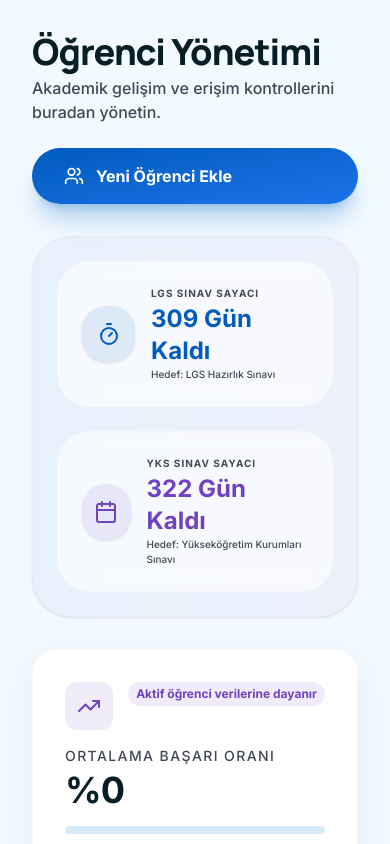
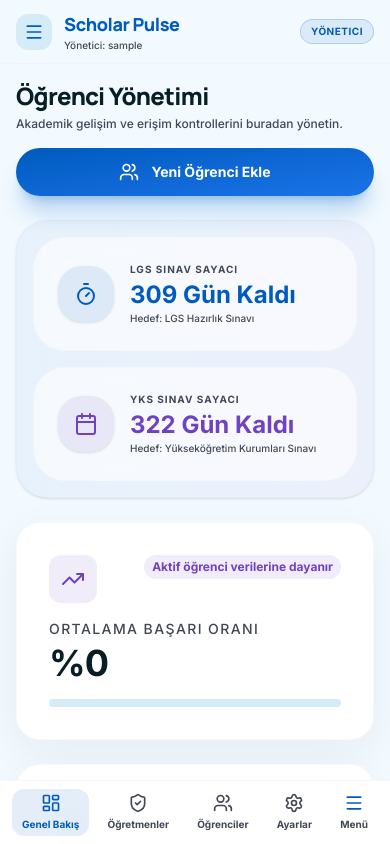
Before and after one commit to kazgun55-crypto/kar-nca--akademi, a React (Vite) app: page / in a window 390 px wide. Shown: the top 844 px of the page. Built offline with nearby package versions, Linux system fonts and the light colour scheme; no server answers; sample sign-in values are in the browser's storage.

Commit message:
feat(layout): implement responsive mobile-first navigation
Add mobile navigation support, including a drawer and bottom navigation, and refine responsive spacing across dashboard and portal pages.

```diff
--- a/src/components/Layout.tsx
+++ b/src/components/Layout.tsx
@@ -1,15 +1,130 @@
-import React from 'react';
+import React, { useState } from 'react';
 import { Sidebar } from './Sidebar';
-import { TopBar } from './TopBar';
+import { Menu, X, LayoutDashboard, Users, UserCircle, ClipboardCheck, BarChart3, Settings, ShieldCheck, BookOpen } from 'lucide-react';
+import { NavLink } from 'react-router-dom';
+import { motion, AnimatePresence } from 'motion/react';
+import { cn } from '@/src/lib/utils';
 
 export function Layout({ children }: { children: React.ReactNode }) {
+  const [isDrawerOpen, setIsDrawerOpen] = useState(false);
+  const userRole = localStorage.getItem('userRole') || 'student';
+  const currentUserName = localStorage.getItem('currentUserName') || 'Kullanıcı';
+
+  // Bottom Nav items depending on role
+  const getBottomNavItems = () => {
+    if (userRole === 'admin') {
+      return [
+        { icon: LayoutDashboard, label: 'Genel Bakış', path: '/' },
+        { icon: ShieldCheck, label: 'Öğretmenler', path: '/teachers' },
+        { icon: Users, label: 'Öğrenciler', path: '/students' },
+        { icon: Settings, label: 'Ayarlar', path: '/settings' },
+      ];
+    } else if (userRole === 'teacher') {
+      return [
+        { icon: Users, label: 'Öğrencilerim', path: '/my-students' },
+        { icon: Settings, label: 'Ayarlar', path: '/settings' },
+      ];
+    } else {
+      return [
+        { icon: UserCircle, label: 'Portal', path: '/portal' },
+        { icon: ClipboardCheck, label: 'Deneme Gir', path: '/enter-trial' },
+        { icon: BarChart3, label: 'Analiz', path: '/analytics' },
+        { icon: BookOpen, label: 'Ödevler', path: '/assignments' },
+      ];
+    }
+  };
+
+  const bottomItems = getBottomNavItems();
+
   return (
     <div className="flex min-h-screen bg-surface">
+      {/* Desktop Sticky Sidebar */}
       <Sidebar />
+
       <div className="flex-grow flex flex-col min-w-0">
-        <main className="p-8 space-y-8 max-w-7xl mx-auto w-full">
+        {/* Mobile Top Header (Sticky) */}
+        <header className="md:hidden sticky top-0 z-30 bg-surface/90 backdrop-blur-md border-b border-outline-variant/10 px-4 h-16 flex items-center justify-between">
+          <div className="flex items-center gap-3">
+            <button
+              onClick={() => setIsDrawerOpen(true)}
+              className="p-2 rounded-xl bg-surface-container-high text-on-surface hover:bg-surface-container-highest transition-colors flex items-center justify-center"
+              aria-label="Menüyü Aç"
+            >
+              <Menu className="w-5 h-5 text-primary" />
+            </button>
+            <div>
+              <h2 className="font-manrope font-extrabold text-primary text-lg tracking-tight">Scholar Pulse</h2>
+              <p className="text-[10px] text-on-surface-variant font-medium">
+                {userRole === 'admin' ? 'Yönetici' : userRole === 'teacher' ? 'Öğretmen' : 'Öğrenci'}: {currentUserName}
+              </p>
+            </div>
+          </div>
+
+          <div className="flex items-center gap-2">
+            <span className="text-[10px] font-black uppercase tracking-wider px-2.5 py-1 rounded-full bg-primary/10 text-primary border border-primary/20">
+              {userRole === 'admin' ? 'Yönetici' : userRole === 'teacher' ? 'Öğretmen' : 'Öğrenci'}
+            </span>
+          </div>
+        </header>
+
+        {/* Mobile Drawer Slide-Over Modal */}
+        <AnimatePresence>
+          {isDrawerOpen && (
+            <div className="fixed inset-0 z-50 md:hidden flex">
+              {/* Backdrop */}
+              <motion.div
+                initial={{ opacity: 0 }}
+                animate={{ opacity: 1 }}
+                exit={{ opacity: 0 }}
+                onClick={() => setIsDrawerOpen(false)}
+                className="fixed inset-0 bg-black/40 backdrop-blur-sm"
+              />
+
+              {/* Drawer Content */}
+              <motion.div
+                initial={{ x: '-100%' }}
+                animate={{ x: 0 }}
+                exit={{ x: '-100%' }}
+                transition={{ type: 'spring', damping: 25, stiffness: 300 }}
+                className="relative w-4/5 max-w-xs h-full z-10 shadow-2xl"
+              >
+                <Sidebar isMobile={true} onClose={() => setIsDrawerOpen(false)} />
+              </motion.div>
+            </div>
+          )}
+        </AnimatePresence>
+
+        {/* Main Content Area */}
+        <main className="p-4 sm:p-6 md:p-8 pb-28 md:pb-8 space-y-6 md:space-y-8 max-w-7xl mx-auto w-full min-w-0 overflow-x-hidden">
           {children}
         </main>
+
+        {/* Mobile Bottom Navigation Bar (Fixed at bottom) */}
+        <nav className="md:hidden fixed bottom-0 left-0 right-0 z-30 bg-white/95 backdrop-blur-md border-t border-outline-variant/15 px-2 py-2 flex items-center justify-around shadow-lg">
+          {bottomItems.map((item) => (
+            <NavLink
+              key={item.path}
+              to={item.path}
+              className={({ isActive }) => cn(
+                "flex flex-col items-center justify-center py-1 px-2.5 rounded-xl transition-all gap-1 text-[10px] font-bold",
+                isActive
+                  ? "text-primary bg-primary/10 font-extrabold"
+                  : "text-on-surface-variant hover:text-on-surface"
+              )}
+            >
+              <item.icon className="w-5 h-5" />
+              <span>{item.label}</span>
+            </NavLink>
+          ))}
+          <button
+            type="button"
+            onClick={() => setIsDrawerOpen(true)}
+            className="flex flex-col items-center justify-center py-1 px-2.5 rounded-xl transition-all gap-1 text-[10px] font-bold text-on-surface-variant hover:text-on-surface"
+          >
+            <Menu className="w-5 h-5 text-primary" />
+            <span>Menü</span>
+          </button>
+        </nav>
       </div>
     </div>
   );
--- a/src/components/Sidebar.tsx
+++ b/src/components/Sidebar.tsx
@@ -31,7 +31,12 @@ const navItems = [
   { icon: Settings, label: 'Ayarlar', path: '/settings', roles: ['admin', 'teacher', 'student'] },
 ];
 
-export function Sidebar() {
+interface SidebarProps {
+  isMobile?: boolean;
+  onClose?: () => void;
+}
+
+export function Sidebar({ isMobile = false, onClose }: SidebarProps) {
   const userRole = localStorage.getItem('userRole') || 'student';
   const filteredNavItems = navItems.filter(item => item.roles.includes(userRole));
 
@@ -55,17 +60,31 @@ export function Sidebar() {
   const lgsDays = calculateCountdownDays('LGS');
   const yksDays = calculateCountdownDays('YKS');
 
+  const containerClasses = isMobile
+    ? "h-full w-full bg-surface-container-low flex flex-col py-6 gap-2 overflow-y-auto"
+    : "h-screen w-72 left-0 top-0 sticky bg-surface-container-low flex flex-col py-8 gap-2 hidden md:flex";
+
   return (
-    <aside className="h-screen w-72 left-0 top-0 sticky bg-surface-container-low flex flex-col py-8 gap-2 hidden md:flex">
-      <div className="px-8 mb-4">
-        <h1 className="font-manrope font-bold text-primary text-2xl tracking-tight">Scholar Pulse</h1>
-        <p className="text-on-surface opacity-60 text-xs mt-1 font-medium">
-          {userRole === 'admin' ? 'Yönetici Paneli' : userRole === 'teacher' ? 'Öğretmen Portalı' : 'Öğrenci Portalı'}
-        </p>
+    <aside className={containerClasses}>
+      <div className="px-6 md:px-8 mb-4 flex items-center justify-between">
+        <div>
+          <h1 className="font-manrope font-bold text-primary text-xl md:text-2xl tracking-tight">Scholar Pulse</h1>
+          <p className="text-on-surface opacity-60 text-xs mt-0.5 font-medium">
+            {userRole === 'admin' ? 'Yönetici Paneli' : userRole === 'teacher' ? 'Öğretmen Portalı' : 'Öğrenci Portalı'}
+          </p>
+        </div>
+        {isMobile && onClose && (
+          <button
+            onClick={onClose}
+            className="p-2 rounded-full bg-surface-container-high text-on-surface hover:bg-surface-container-highest transition-colors"
+          >
+            ✕
+          </button>
+        )}
       </div>
 
       {(userRole === 'admin' || userRole === 'teacher') && (
-        <div className="mx-6 mb-4 p-4 bg-gradient-to-br from-primary/5 to-secondary/5 border border-outline-variant/10 rounded-2xl space-y-2">
+        <div className="mx-4 md:mx-6 mb-4 p-3.5 md:p-4 bg-gradient-to-br from-primary/5 to-secondary/5 border border-outline-variant/10 rounded-2xl space-y-2">
           <p className="text-[10px] font-bold uppercase tracking-wider text-on-surface-variant flex items-center gap-1">
             <Timer className="w-3.5 h-3.5 text-primary" /> Sınav Sayaçları
           </p>
@@ -82,38 +101,44 @@ export function Sidebar() {
         </div>
       )}
 
-      <nav className="flex-grow">
+      <nav className="flex-grow space-y-1">
         {filteredNavItems.map((item) => (
           <NavLink
             key={item.path}
             to={item.path}
+            onClick={() => {
+              if (isMobile && onClose) onClose();
+            }}
             className={({ isActive }) => cn(
-              "flex items-center gap-3 py-3 px-6 transition-all duration-300 ease-in-out",
+              "flex items-center gap-3 py-3 px-6 transition-all duration-300 ease-in-out text-sm font-medium",
               isActive
-                ? "bg-primary text-white rounded-r-full -ml-4 pl-10 font-bold shadow-lg shadow-primary/20"
+                ? "bg-primary text-white rounded-r-full -ml-2 md:-ml-4 pl-8 md:pl-10 font-bold shadow-lg shadow-primary/20"
                 : "text-on-surface opacity-60 hover:bg-surface-container-high hover:opacity-100"
             )}
           >
-            <item.icon className="w-5 h-5" />
-            <span className="text-sm">{item.label}</span>
+            <item.icon className="w-5 h-5 flex-shrink-0" />
+            <span>{item.label}</span>
           </NavLink>
         ))}
       </nav>
 
-      <div className="px-6 mt-auto">
+      <div className="px-6 mt-auto pt-4">
         {(userRole === 'admin' || userRole === 'teacher') && (
           <NavLink
             to="/students/new"
-            className="w-full bg-gradient-to-r from-primary to-primary-container text-white py-3 px-4 rounded-full font-bold flex items-center justify-center gap-2 shadow-lg shadow-primary/20 hover:scale-[1.02] active:scale-95 transition-transform"
+            onClick={() => {
+              if (isMobile && onClose) onClose();
+            }}
+            className="w-full bg-gradient-to-r from-primary to-primary-container text-white py-3 px-4 rounded-full font-bold flex items-center justify-center gap-2 shadow-lg shadow-primary/20 hover:scale-[1.02] active:scale-95 transition-transform text-sm"
           >
             <Plus className="w-5 h-5" />
             <span>Yeni Öğrenci</span>
           </NavLink>
         )}
 
-        <div className="mt-6 border-t border-outline-variant/15 pt-4">
+        <div className="mt-4 border-t border-outline-variant/15 pt-4">
           <a href="#" className="flex items-center gap-3 text-on-surface py-2 opacity-60 hover:opacity-100 transition-opacity">
-            <HelpCircle className="w-5 h-5" />
+            <HelpCircle className="w-5 h-5 flex-shrink-0" />
             <span className="text-sm">Yardım Merkezi</span>
           </a>
           <button
@@ -124,7 +149,7 @@ export function Sidebar() {
             }}
             className="w-full flex items-center gap-3 text-on-surface py-2 opacity-60 hover:opacity-100 transition-opacity text-left"
           >
-            <LogIn className="w-5 h-5" />
+            <LogIn className="w-5 h-5 flex-shrink-0" />
             <span className="text-sm">Çıkış Yap</span>
           </button>
         </div>
--- a/src/pages/Dashboard.tsx
+++ b/src/pages/Dashboard.tsx
@@ -45,15 +45,15 @@ export function Dashboard() {
   const yksDays = calculateCountdownDays('YKS');
 
   return (
-    <div className="space-y-8">
-      <section className="flex flex-col md:flex-row md:items-end justify-between gap-6">
+    <div className="space-y-6 md:space-y-8">
+      <section className="flex flex-col md:flex-row md:items-end justify-between gap-4 md:gap-6">
         <div className="space-y-1">
-          <h3 className="text-4xl font-extrabold tracking-tight text-on-surface">Öğrenci Yönetimi</h3>
-          <p className="text-on-surface-variant font-medium">Akademik gelişim ve erişim kontrollerini buradan yönetin.</p>
+          <h3 className="text-2xl sm:text-3xl md:text-4xl font-extrabold tracking-tight text-on-surface">Öğrenci Yönetimi</h3>
+          <p className="text-xs sm:text-sm text-on-surface-variant font-medium">Akademik gelişim ve erişim kontrollerini buradan yönetin.</p>
         </div>
         <Link
           to="/students/new"
-          className="bg-gradient-to-br from-primary to-primary-container text-white px-8 py-4 rounded-full font-bold shadow-xl shadow-primary/25 hover:scale-105 active:scale-95 transition-all flex items-center gap-3"
+          className="bg-gradient-to-br from-primary to-primary-container text-white px-6 sm:px-8 py-3.5 sm:py-4 rounded-full font-bold shadow-xl shadow-primary/25 hover:scale-105 active:scale-95 transition-all flex items-center justify-center gap-3 text-sm sm:text-base w-full sm:w-auto"
         >
           <Users className="w-5 h-5" />
           Yeni Öğrenci Ekle
@@ -61,7 +61,7 @@ export function Dashboard() {
       </section>
 
       {/* Sınav Geri Sayım Sayaçları Banner */}
-      <div className="grid grid-cols-1 md:grid-cols-2 gap-6 bg-gradient-to-r from-primary/5 to-secondary/5 border border-outline-variant/10 p-6 rounded-[2.5rem] shadow-sm">
+      <div className="grid grid-cols-1 md:grid-cols-2 gap-4 sm:gap-6 bg-gradient-to-r from-primary/5 to-secondary/5 border border-outline-variant/10 p-4 sm:p-6 rounded-[2rem] sm:rounded-[2.5rem] shadow-sm">
         <div className="flex items-center gap-4 bg-white/60 backdrop-blur-sm p-6 rounded-[2rem] border border-outline-variant/5">
           <div className="h-14 w-14 rounded-2xl bg-primary/10 flex items-center justify-center text-primary shadow-sm">
             <Timer className="w-6 h-6" />
--- a/src/pages/Login.tsx
+++ b/src/pages/Login.tsx
@@ -316,10 +316,10 @@ export function Login() {
   };
 
   return (
-    <div className="min-h-screen flex items-center justify-center bg-surface p-6">
-      <div className="w-full max-w-5xl bg-surface-container-lowest rounded-[2.5rem] shadow-ambient overflow-hidden flex flex-col md:flex-row border border-outline-variant/10">
+    <div className="min-h-screen flex items-center justify-center bg-surface p-3 sm:p-6">
+      <div className="w-full max-w-5xl bg-surface-container-lowest rounded-[2rem] sm:rounded-[2.5rem] shadow-ambient overflow-hidden flex flex-col md:flex-row border border-outline-variant/10">
         {/* Left Side - Branding/Info */}
-        <div className="w-full md:w-2/5 p-12 bg-gradient-to-br from-primary to-primary-container text-white flex flex-col justify-between relative overflow-hidden">
+        <div className="w-full md:w-2/5 p-6 sm:p-8 md:p-12 bg-gradient-to-br from-primary to-primary-container text-white flex flex-col justify-between relative overflow-hidden">
           <div className="relative z-10">
             <div className="w-16 h-16 rounded-2xl bg-white/20 backdrop-blur-md flex items-center justify-center mb-8">
               <LogIn className="w-8 h-8" />
--- a/src/pages/StudentPortal.tsx
+++ b/src/pages/StudentPortal.tsx
@@ -210,11 +210,11 @@ export function StudentPortal() {
     <div className="space-y-12 pb-20">
       {/* Banner Section */}
       <section className="grid grid-cols-1 lg:grid-cols-12 gap-8">
-        <div className="lg:col-span-8 relative overflow-hidden bg-gradient-to-br from-primary to-primary-container rounded-[2.5rem] p-12 text-white shadow-lg">
+        <div className="lg:col-span-8 relative overflow-hidden bg-gradient-to-br from-primary to-primary-container rounded-[2rem] sm:rounded-[2.5rem] p-6 sm:p-8 md:p-12 text-white shadow-lg">
           <div className="relative z-10 max-w-lg">
-            <span className="text-white/60 uppercase tracking-widest text-xs font-bold mb-4 block">Öğrenci Portalı</span>
-            <h1 className="text-5xl md:text-6xl font-extrabold mb-6 leading-tight font-manrope">Tekrar hoş geldin,<br />{studentName.split('')[0]}.</h1>
-            <p className="text-lg text-white/80 mb-10 font-medium">
+            <span className="text-white/60 uppercase tracking-widest text-xs font-bold mb-2 sm:mb-4 block">Öğrenci Portalı</span>
+            <h1 className="text-3xl sm:text-4xl md:text-5xl font-extrabold mb-4 sm:mb-6 leading-tight font-manrope">Tekrar hoş geldin,<br />{studentName.split(' ')[0]}.</h1>
+            <p className="text-sm sm:text-base md:text-lg text-white/80 mb-6 sm:mb-10 font-medium">
               Bugün yapman gereken {todayTasks.length} görev var. {tasks.length > todayTasks.length && `Haftalık programında toplam ${tasks.length} görev bulunuyor.`} Haftalık programının %{progressPercent} kısmını tamamladın!
             </p>
             <button
@@ -222,7 +222,7 @@ export function StudentPortal() {
                 setViewMode('today');
                 scrollToTasks();
               }}
-              className="bg-white text-primary font-bold px-10 py-4 rounded-full hover:scale-105 active:scale-95 transition-all shadow-lg"
+              className="bg-white text-primary font-bold px-6 sm:px-10 py-3.5 sm:py-4 rounded-full hover:scale-105 active:scale-95 transition-all shadow-lg text-sm sm:text-base"
             >
               Öğrenmeye Devam Et
             </button>
@@ -233,13 +233,13 @@ export function StudentPortal() {
 
           {/* Countdown Badge */}
           {countdown && (
-            <div className="absolute top-8 right-8 bg-white/20 backdrop-blur-md border border-white/30 px-6 py-3 rounded-2xl flex items-center gap-3 shadow-xl">
-              <div className="w-10 h-10 bg-white/20 rounded-xl flex items-center justify-center">
+            <div className="mt-6 md:mt-0 md:absolute md:top-8 md:right-8 bg-white/20 backdrop-blur-md border border-white/30 px-4 sm:px-6 py-2.5 sm:py-3 rounded-2xl flex items-center gap-3 shadow-xl w-fit">
+              <div className="w-9 h-9 sm:w-10 sm:h-10 bg-white/20 rounded-xl flex items-center justify-center">
                 <Timer className="w-5 h-5 text-white" />
               </div>
               <div>
                 <p className="text-[10px] font-black text-white/60 uppercase tracking-widest leading-none mb-1">{countdown.label} Sayacı</p>
-                <p className="text-xl font-black text-white leading-none">{countdown.days} Gün Kaldı</p>
+                <p className="text-lg sm:text-xl font-black text-white leading-none">{countdown.days} Gün Kaldı</p>
               </div>
             </div>
           )}
```
